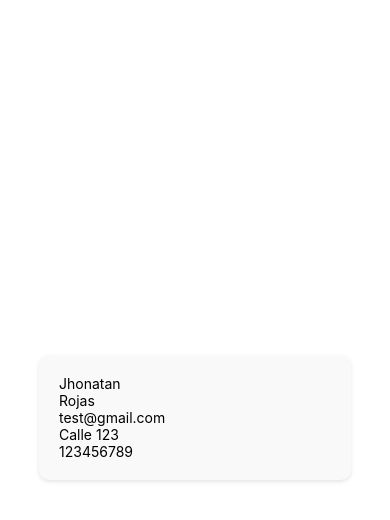
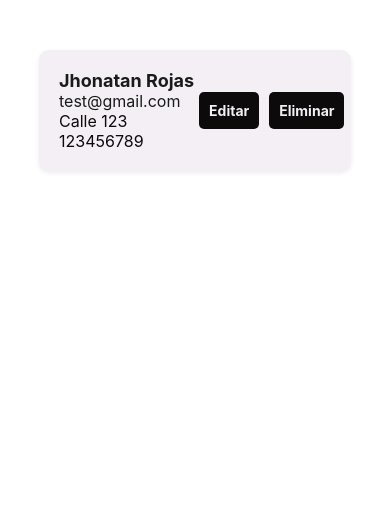
Before and after one commit to Jhonatanisai8/crud-empleados, a React Native app in the folder app-registro-empleados/: screen / in a window 390 px wide. Shown: the top 520 px of the page. Built offline with nearby package versions, Linux system fonts and the light colour scheme.

Commit message:
feat: add CrudCard component and integrate it into the main application view

```diff
--- a/app-registro-empleados/App.js
+++ b/app-registro-empleados/App.js
@@ -19,10 +19,8 @@ export default function App() {
 
 const styles = StyleSheet.create({
   container: {
-    flex: 1,
     backgroundColor: "#fff",
     alignItems: "center",
-    justifyContent: "center",
-  }
-
+    paddingTop: 50,
+  },
 });
--- a/app-registro-empleados/components/CrudCard.jsx
+++ b/app-registro-empleados/components/CrudCard.jsx
@@ -1,38 +1,76 @@
-import { StyleSheet, Text, View } from "react-native";
+import { StyleSheet, Text, TouchableOpacity, View } from "react-native";
 import React from "react";
 
 const CrudCard = ({ nombre, apellido, correo, direccion, telefono }) => {
   return (
     <View style={styles.card}>
       <View>
-        <Text style={styles.nombre}>{nombre}</Text>
-        <Text style={styles.apellido}>{apellido}</Text>
+        <Text style={styles.nombre}>
+          {nombre} {apellido}
+        </Text>
         <Text style={styles.email}>{correo}</Text>
         <Text style={styles.direccion}>{direccion}</Text>
         <Text style={styles.telefono}>{telefono}</Text>
+      </View>
+      <View style={styles.buttonContainer}>
+        <TouchableOpacity style={styles.button}>
+          <Text style={styles.buttonText}>Editar</Text>
+        </TouchableOpacity>
+        <TouchableOpacity style={styles.button}>
+          <Text style={styles.buttonText}>Eliminar</Text>
+        </TouchableOpacity>
       </View>
     </View>
   );
 };
 const styles = StyleSheet.create({
   card: {
+    flexDirection: "row",
+    justifyContent: "space-between",
+    alignItems: "center",
     borderRadius: 10,
-    padding: 20,
-    marginBottom: 10,
-    shadowColor: "#000",
+    paddingHorizontal: 20,
+    paddingVertical: 20,
+    shadowColor: "#454955",
     shadowOffset: { width: 0, height: 2 },
     shadowOpacity: 0.1,
     shadowRadius: 4,
-    elevation: 3,
-    backgroundColor: "#f9f9f9",
+    elevation: 5,
+    backgroundColor: "#F3EFF5",
     width: "80%",
   },
-  nombre: {},
-  apellido: {},
-  email: {},
-  direccion: {},
-  telefono: {},
-  buttonText: {},
+  nombre: {
+    fontSize: 18,
+    fontWeight: "bold",
+    color: "#1A1A1A",
+  },
+  email: {
+    fontSize: 16,
+    color: "#1A1A1A",
+  },
+  direccion: {
+    fontSize: 16,
+    color: "#0D0A0B",
+  },
+  telefono: {
+    fontSize: 16,
+    color: "#0D0A0B",
+  },
+  buttonContainer: {
+    flexDirection: "row",
+    justifyContent: "space-between",
+    alignItems: "center",
+  },
+  button: {
+    backgroundColor: "#0D0A0B",
+    borderRadius: 5,
+    padding: 10,
+    marginHorizontal: 5,
+  },
+  buttonText: {
+    color: "#F3EFF5",
+    fontWeight: "bold",
+  },
 });
 
 export default CrudCard;
```
